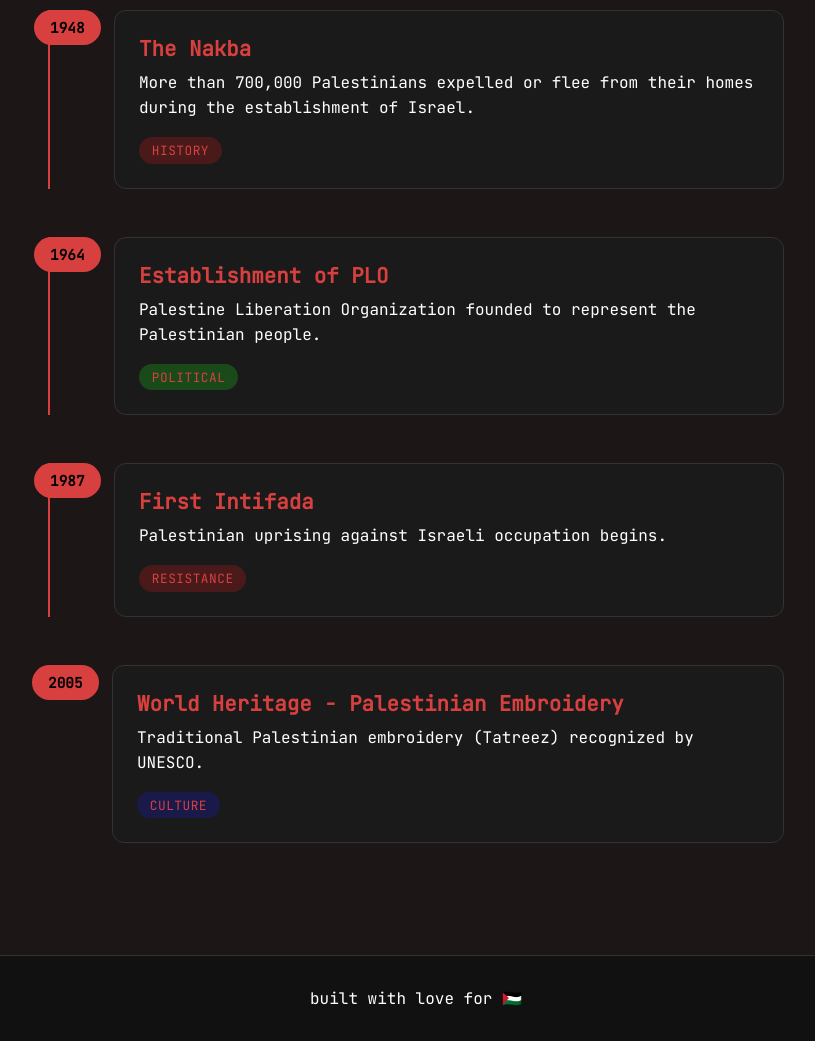
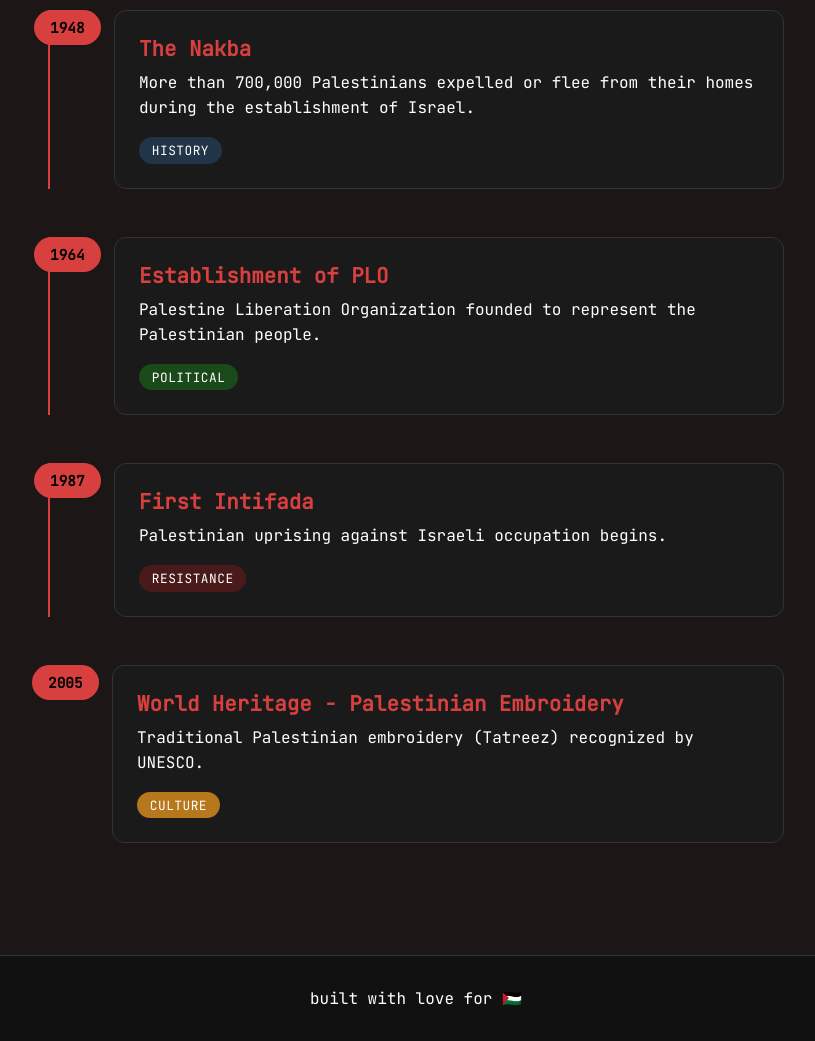
Before and after one commit to MahraibFatima/Resistance, a plain HTML site: page tl.html in a window 1280 px wide. Shown: the part 460-1501 px from the top of the page, without its empty margins (224-1039 px from the left). Drawn offline with Linux system fonts and the light colour scheme.

Commit message:
css update in tl.

```diff
--- a/components/layout.js
+++ b/components/layout.js
@@ -18,6 +18,9 @@
                             <li><a href="poems.html">poems</a></li>
                         </ul>
                     </div>
+                    <button class="hamburger" id="hamburger" aria-label="Open menu" aria-expanded="false" aria-controls="mobile-sidebar">
+                        <span></span><span></span><span></span>
+                    </button>
                 </nav>
             `;
             document.body.insertBefore(header, document.body.firstChild);
--- a/styles/tl.css
+++ b/styles/tl.css
@@ -57,7 +57,7 @@
 .timeline-category {
     display: inline-block;
     background: #333;
-    color: #D84040;
+    color: #fff;
     padding: 0.3rem 0.8rem;
     border-radius: 15px;
     font-size: 0.8rem;
@@ -65,7 +65,7 @@
     letter-spacing: 0.5px;
 }
 
-.timeline-category.history { background: #4a1a1a; }
-.timeline-category.political { background: #1a4a1a; }
+.timeline-category.history { background: #213448; }
+.timeline-category.political { background-color: #1a4a1a; }
 .timeline-category.resistance { background: #4a1a1a; }
-.timeline-category.culture { background: #1a1a4a; }
+.timeline-category.culture { background: #B6771D }
```
